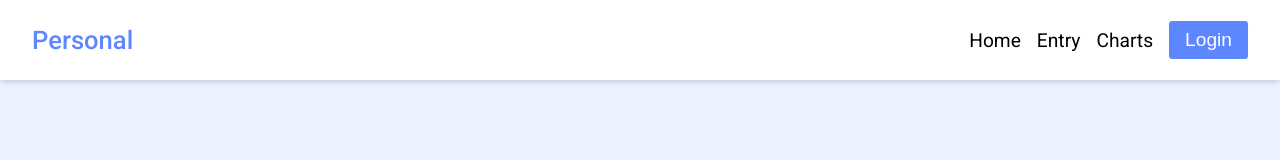
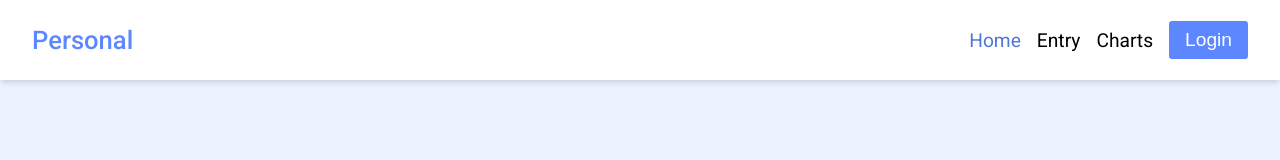
Before and after one commit to gamitej/Personal-Investment, a React (Vite) app in the folder client/: page /login in a window 1280 px wide. In both pictures the pointer is over the item "Home". Shown: the top 160 px of the page. Built offline with nearby package versions, Linux system fonts and the light colour scheme.

Commit message:
BUILD : navbar

```diff
--- a/client/src/components/navbar/navbar.scss
+++ b/client/src/components/navbar/navbar.scss
@@ -29,6 +29,14 @@
       list-style: none;
       gap: 1rem;
       font-size: 1.2rem;
+      cursor: pointer;
+
+      li {
+        &:hover {
+          color: #5175d9;
+          transition: 0.2s ease-in-out;
+        }
+      }
     }
 
     button {
```
